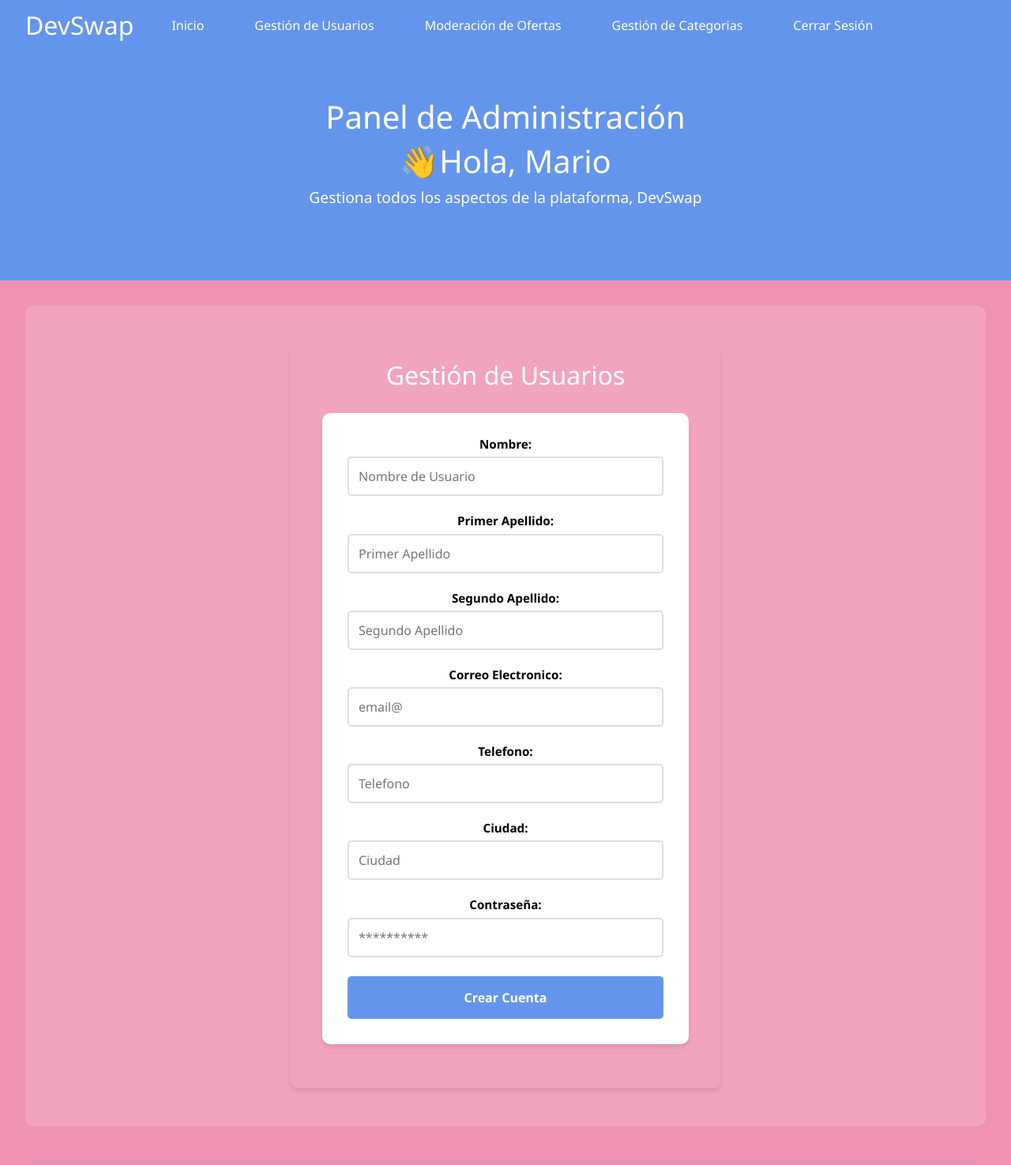
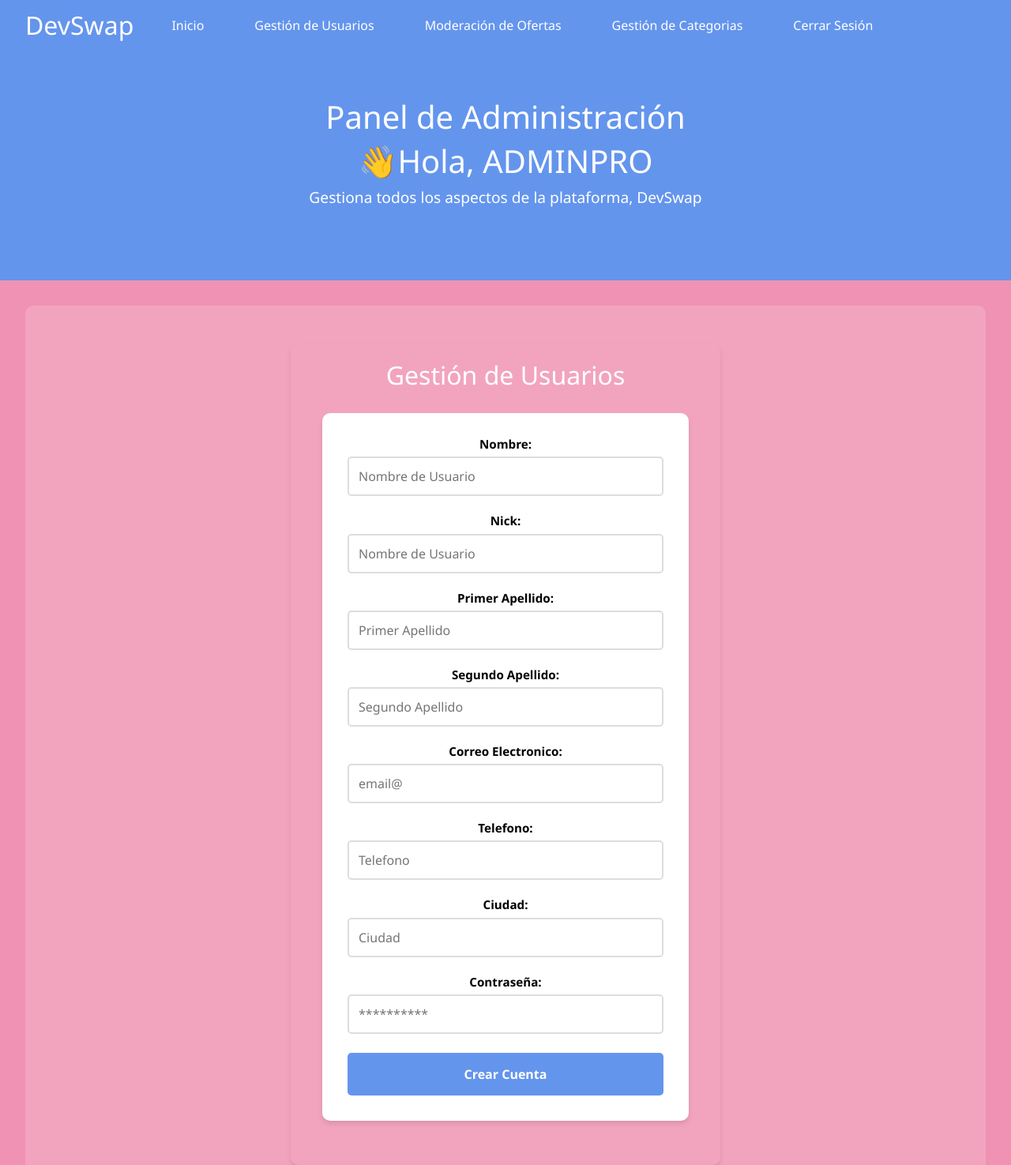
Before and after one commit to Hugo-Garcia-SanPedro/DevSwap, a PHP site: page /admin.php in a window 1280 px wide. Shown: the top 1475 px of the page at 79% size. Run offline with PHP 8.4, Linux system fonts and the light colour scheme; a user stored in the database is signed in.

Commit message:
Admin.php, gestion de usuarios

```diff
--- a/admin.php
+++ b/admin.php
@@ -1,3 +1,53 @@
+<?php
+    // Comenzamos la sesion
+    session_start();
+
+    // Incluimos el fichero de la configuracion de la base de datos
+    require_once 'configuracion.php';
+
+    // Vemos que el administrador se haya logueado
+    if(!isset($_SESSION['correo']) || $_SESSION['tipo'] !== 'ADMINISTRADOR') {
+        header('Location: login.php');
+    }
+
+    $error = '';
+    $exito = '';
+
+    // Comprobamos que se haya enviado un POST, para crear usuario
+    if($_SERVER['REQUEST_METHOD'] == 'POST') {
+        $correo_u = $_POST['Correo'] ?? '';
+        $nick_u = $_POST['Nick'] ?? '';
+        $apellido1 = $_POST['Apellido1'] ?? '';
+        $apellido2 = $_POST['Apellido2'] ?? '';
+        $nombre_u = $_POST['Nombre'] ?? '';
+        $telefono = $_POST['Telefono'] ?? '';
+        $ciudad = $_POST['Ciudad'] ?? '';
+        $contrasenia_u = $_POST['Contrasenia'] ?? '';
+
+        // Comprobamos que todos los campos se hayan completado
+        if(empty($correo_u) || empty($nick_u) || empty($apellido1) || empty($apellido2) || empty($nombre_u) || empty($telefono) || empty($ciudad) ||empty($contrasenia_u)) {
+            $error = 'Se ha dejado algun campo sin completar';
+
+        } else {
+            // Creamos la consulta con los campos del post
+            $consulta_crear_usuario = "
+                INSERT INTO USUARIO(CORREO_U, NICK_U, APELLIDO1, APELLIDO2, NOMBRE_U, TELEFONO, CIUDAD, CONTRASEÑA_U)
+                VALUES
+                ('$correo_u', '$nick_u', '$apellido1', '$apellido2', '$nombre_u', '$telefono', '$ciudad', '$contrasenia_u')
+            ";
+
+            $resultado_crear_usuario = mysqli_query($conexion, $consulta_crear_usuario);
+
+            if($resultado_crear_usuario) {
+                $exito = 'El usuario se creo satisfactoriamente.';
+
+            } else {
+                $error = 'Error al crear el usuario: ' . mysqli_error($conexion);
+            }
+        }
+    }
+?>
+
 <!DOCTYPE html>
 <html lang="es">
     <head>
@@ -21,31 +71,40 @@
 
             <div class="banner-principal">
                 <h2>Panel de Administración</h2>
-                <h2>👋Hola, Mario</h2>
+                <h2>👋Hola, <?php echo htmlspecialchars($_SESSION['nick']); ?></h2>
                 <p>Gestiona todos los aspectos de la plataforma, DevSwap</p>
             </div>
         </header>
 
         <main>
+            <?php if($exito != ''): ?>
+                <h1> <?php echo htmlspecialchars($exito); ?></h1>
+            <?php endif; ?>
+            <?php if($error != ''): ?>
+                <h1> <?php echo htmlspecialchars($error); ?></h1>
+            <?php endif; ?>
+
             <!-- Creacion de usuarios -->
             <div class="impar">
                 <div class="registro">
                     <h3 id="Usuarios">Gestión de Usuarios</h3>
-                    <form method="POST">
+                    <form method="POST" action="admin.php">
                         <label for="Nombre">Nombre:</label>
-                        <input type="text" id="Nombre" placeholder="Nombre de Usuario">
+                        <input type="text" id="Nombre" name="Nombre" placeholder="Nombre de Usuario">
+                        <label for="Nick">Nick:</label>
+                        <input type="text" id="Nick" name="Nick" placeholder="Nombre de Usuario">
                         <label for="Apellido1">Primer Apellido:</label>
-                        <input type="text" id="Apellido1" placeholder="Primer Apellido">
+                        <input type="text" id="Apellido1" name="Apellido1" placeholder="Primer Apellido">
                         <label for="Apellido2">Segundo Apellido:</label>
-                        <input type="text" id="Apellido2" placeholder="Segundo Apellido">
+                        <input type="text" id="Apellido2" name="Apellido2" placeholder="Segundo Apellido">
                         <label for="Correo">Correo Electronico:</label>
-                        <input type="email" id="Correo" placeholder="email@">
+                        <input type="email" id="Correo" name="Correo" placeholder="email@">
                         <label for="Telefono">Telefono:</label>
-                        <input type="text" id="Telefono" placeholder="Telefono">
+                        <input type="text" id="Telefono" name="Telefono" placeholder="Telefono">
                         <label for="Ciudad">Ciudad:</label>
-                        <input type="text" id="Ciudad" placeholder="Ciudad">
+                        <input type="text" id="Ciudad" name="Ciudad" placeholder="Ciudad">
                         <label for="Contrasenia">Contraseña:</label>
-                        <input type="password" id="Contrasenia" placeholder="**********">
+                        <input type="password" id="Contrasenia" name="Contrasenia" placeholder="**********">
                         <input type="submit" value="Crear Cuenta">
                     </form>
                 </div>
@@ -79,13 +138,13 @@
             <div class="impar">
                 <div class="registro">
                     <h3 id="Categorias">Gestión de las Categorias</h3>
-                    <form method="POST">
-                        <label>Nombre de la Categoría:</label>
-                        <input type="text" placeholder="Nombre">
-                        <label>Emoji de la Categoría:</label>
-                        <input type="text" maxlength="2" placeholder="💻">
-                        <label>Descripción Breve:</label>
-                        <input type="text" placeholder="Descripción">
+                    <form method="POST" action="admin.php">
+                        <label for="nombre_c">Nombre de la Categoría:</label>
+                        <input type="text" id="nombre_c" name="nombre_c" placeholder="Nombre">
+                        <label for="emoji">Emoji de la Categoría:</label>
+                        <input type="text" id="emoji" name="emoji" maxlength="2" placeholder="💻">
+                        <label for="descripcion">Descripción Breve:</label>
+                        <input type="text" id="descripcion" name="descripcion" placeholder="Descripción">
                         <input type="submit" value="Crear Categoría">
                     </form>
                 </div>
```
